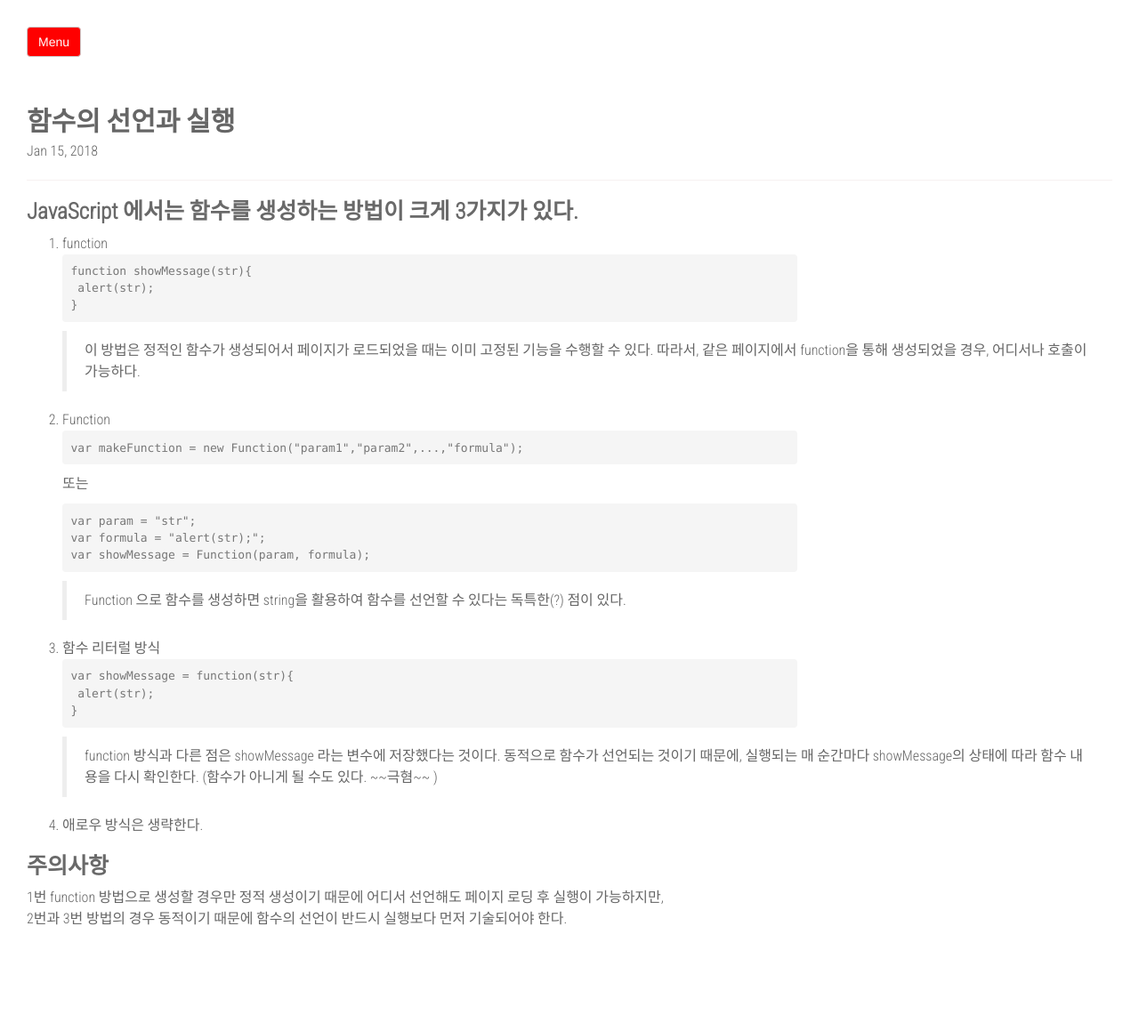
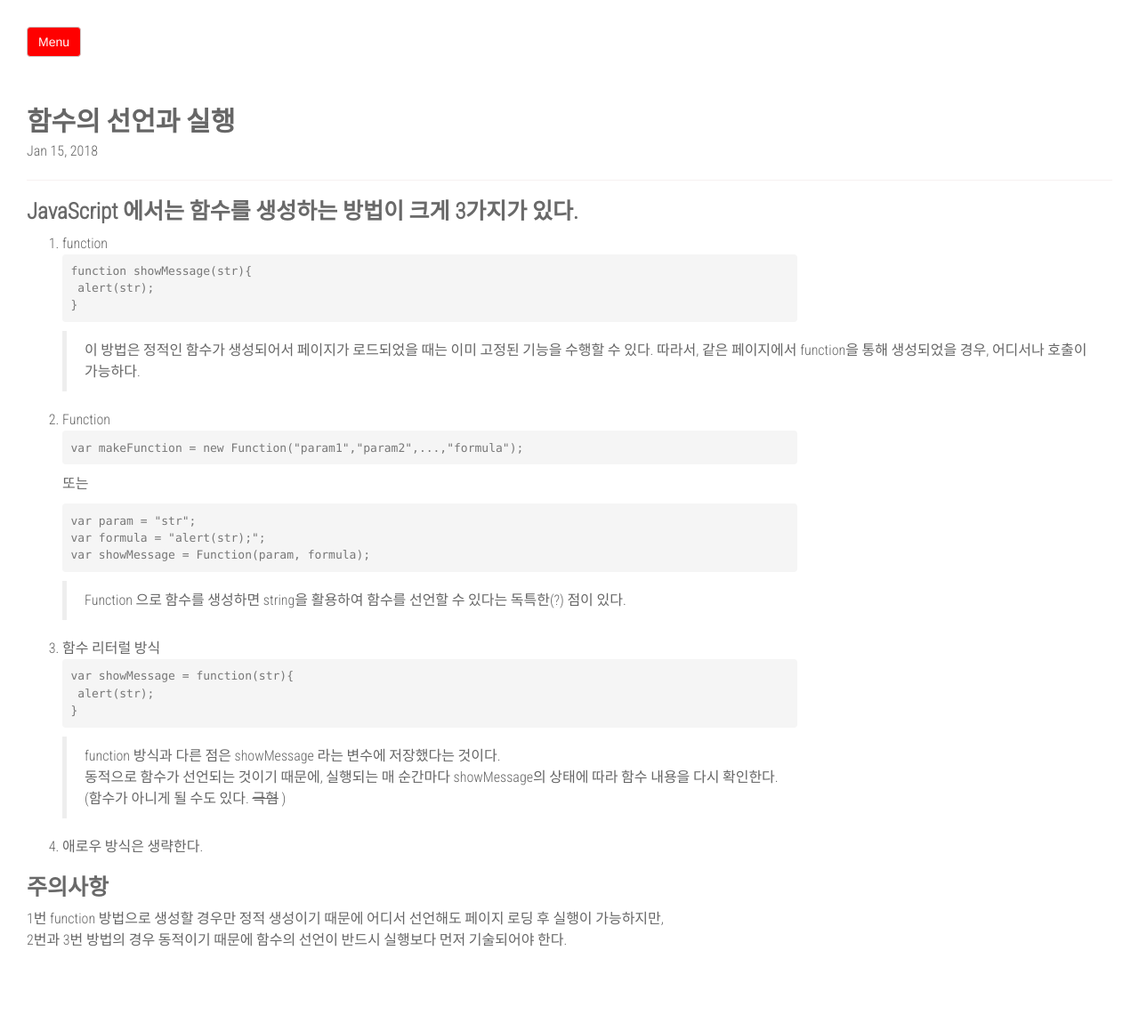
Before and after one commit to daehoney/daehoney.github.io, a Jekyll site: the page built from _posts/2018-01-14-js001.markdown, in a window 1280 px wide. Shown: the whole page at 89% size. Built offline with Jekyll 4.4.1, drawn with Linux system fonts in a browser that asks for light colours; nearby versions of some CDN libraries; comment, search, counter and statistics services are not loaded; before the commit the page ends 1135 px from its top, so only the background shows below that.

````diff
--- a/_posts/2018-01-14-js001.markdown
+++ b/_posts/2018-01-14-js001.markdown
@@ -35,9 +35,9 @@ var showMessage = function(str){
     alert(str);
 }
 ```
-> <p>function 방식과 다른 점은 showMessage 라는 변수에 저장했다는 것이다.
-동적으로 함수가 선언되는 것이기 때문에, 실행되는 매 순간마다 showMessage의 상태에 따라 함수 내용을 다시 확인한다.
-(함수가 아니게 될 수도 있다. ~~극혐~~ )</p>
+> function 방식과 다른 점은 showMessage 라는 변수에 저장했다는 것이다.<br>
+동적으로 함수가 선언되는 것이기 때문에, 실행되는 매 순간마다 showMessage의 상태에 따라 함수 내용을 다시 확인한다.<br>
+(함수가 아니게 될 수도 있다. ~~극혐~~ )
 
 4. 애로우 방식은 생략한다.
 
````
